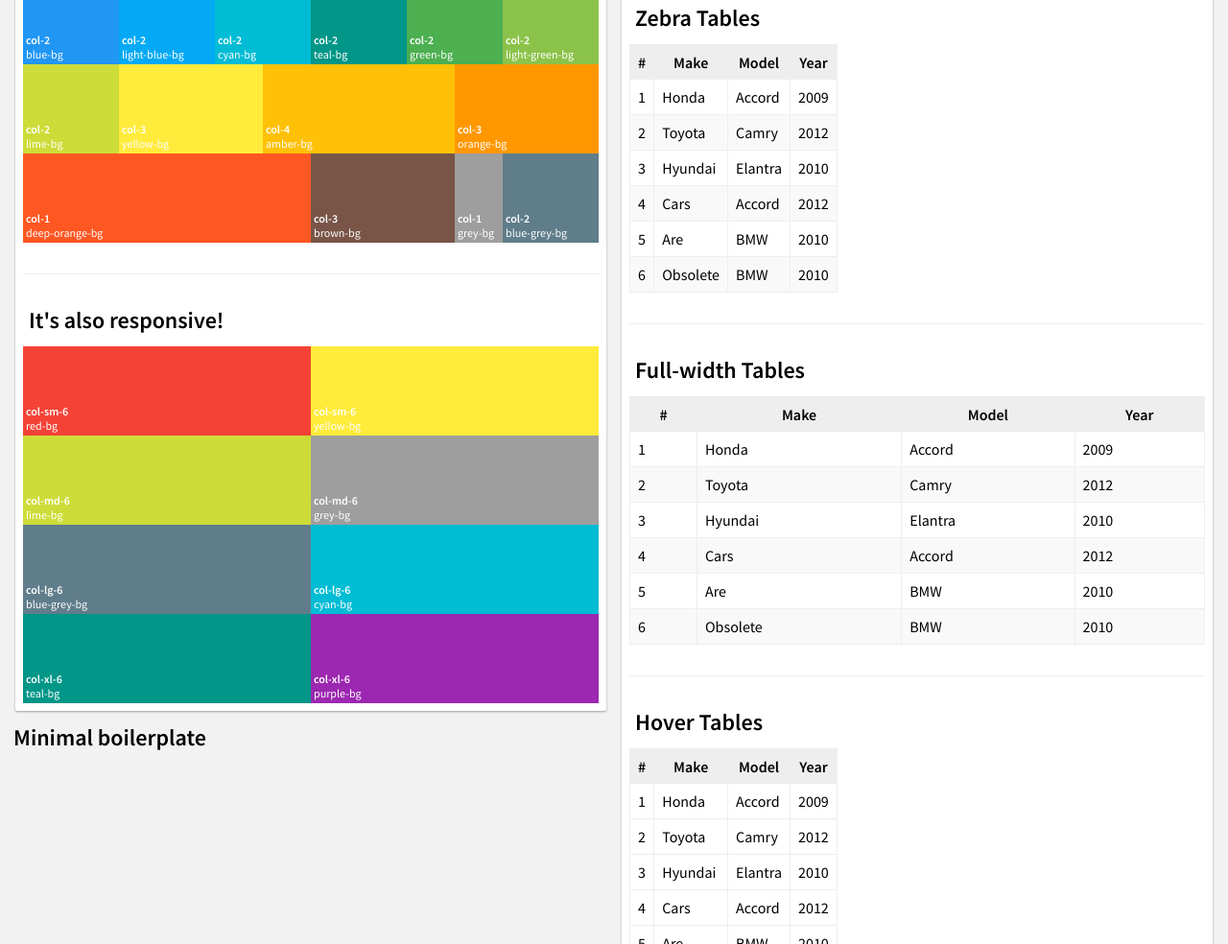
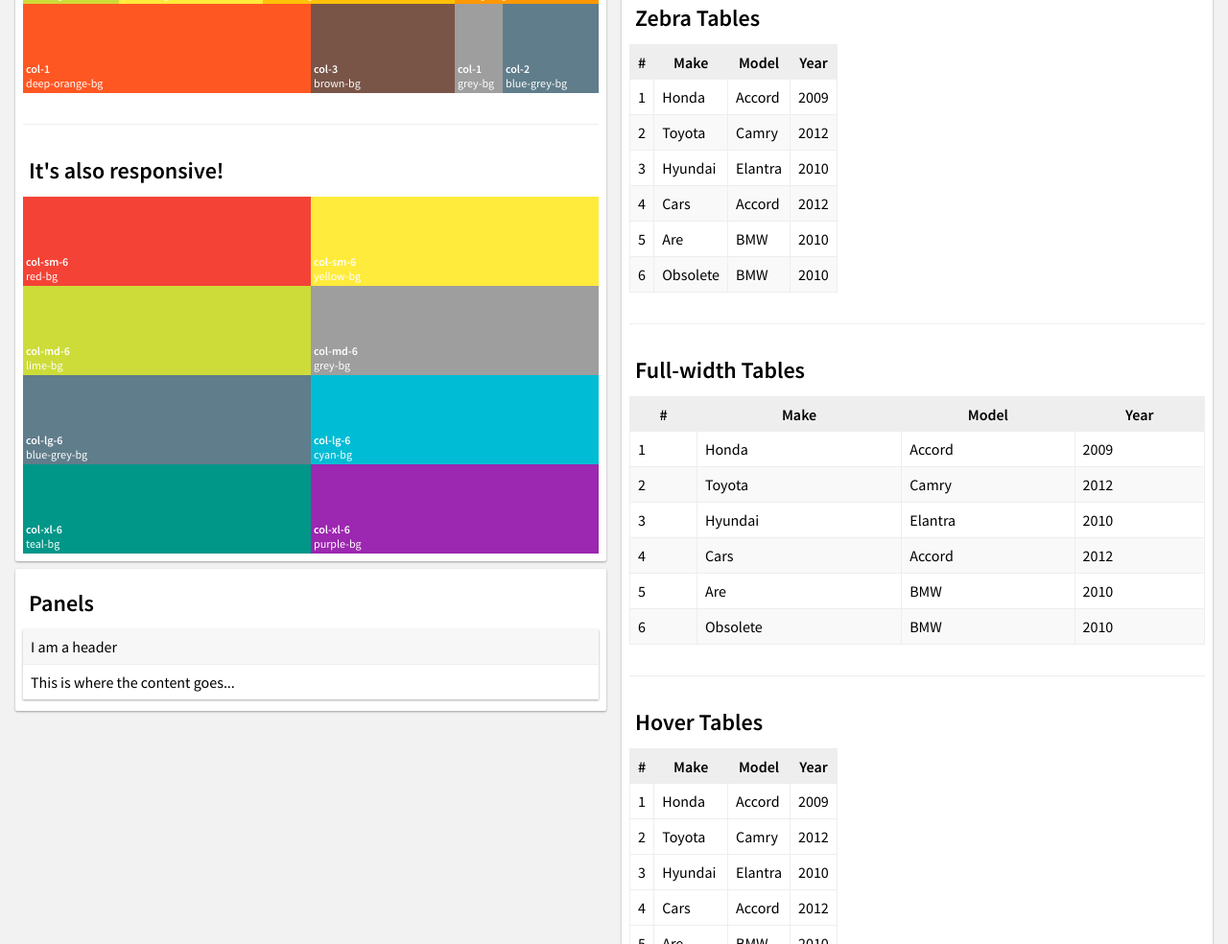
Before and after one commit to alexanderGugel/papier, a website: page index.html in a window 1280 px wide. Shown: the part 1568-2552 px from the top of the page at 96% size. Drawn offline with nearby package versions, Linux system fonts and the light colour scheme.

Commit message:
Too lazy for a commit message

```diff
--- a/index.html
+++ b/index.html
@@ -79,14 +79,6 @@
         <button class="indigo"><i class="icon ion-ios-cart"></i> Icon button</button>
       </section>
 
-      <section class="card" id="panels">
-        <h2>Panels</h2>
-        <section class="panel">
-          <header>I am a header</header>
-          <main>This is where the content goes...</main>
-        </section>
-      </section>
-
       <section class="card" id="typography">
         <h2>Typography</h2>
 
@@ -159,9 +151,16 @@
         </div>
       </section>
 
-      <section>
-        <h2>Minimal boilerplate</h2>
+      <section class="card" id="panels">
+        <h2>Panels</h2>
+        <section class="panel">
+          <header>I am a header</header>
+          <main>This is where the content goes...</main>
+        </section>
+      </section>
 
+      <section id="nav">
+        <!-- TODO -->
       </section>
     </div>
     <div class="col-md-6">
```
